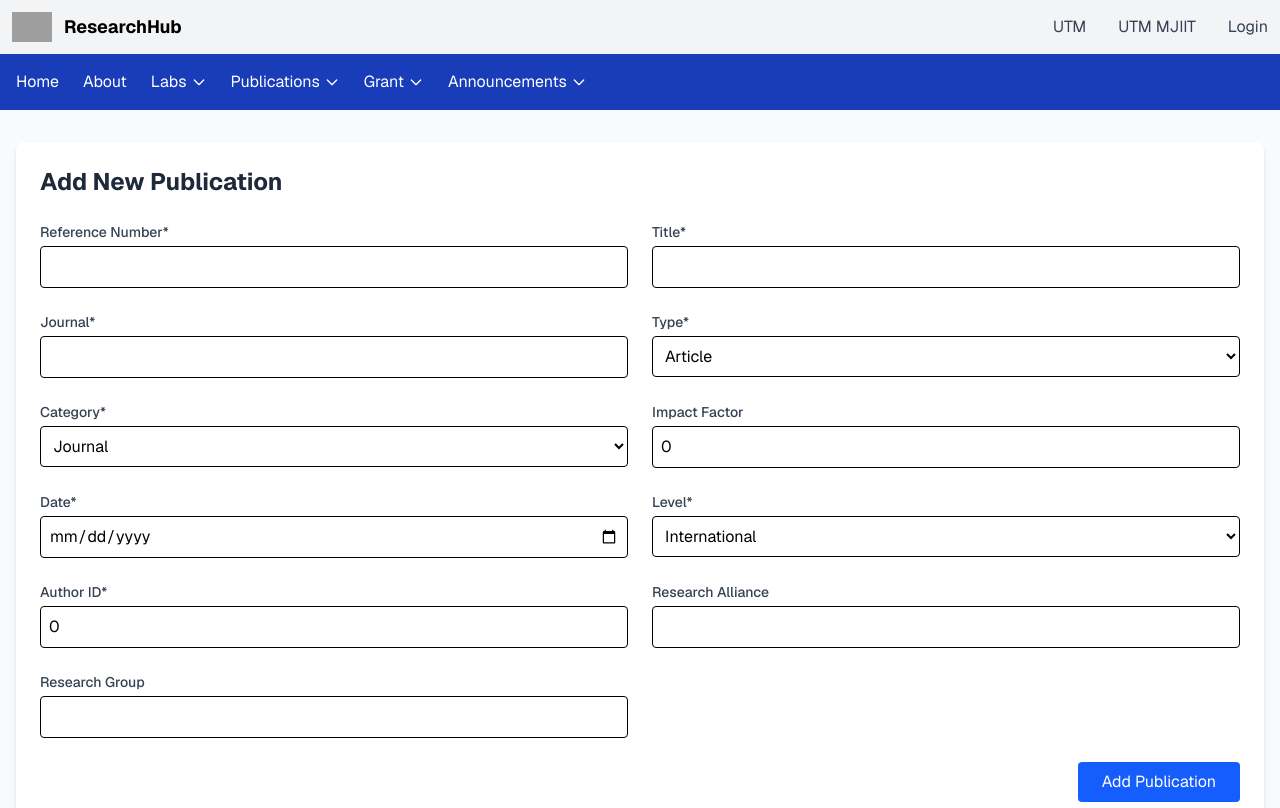
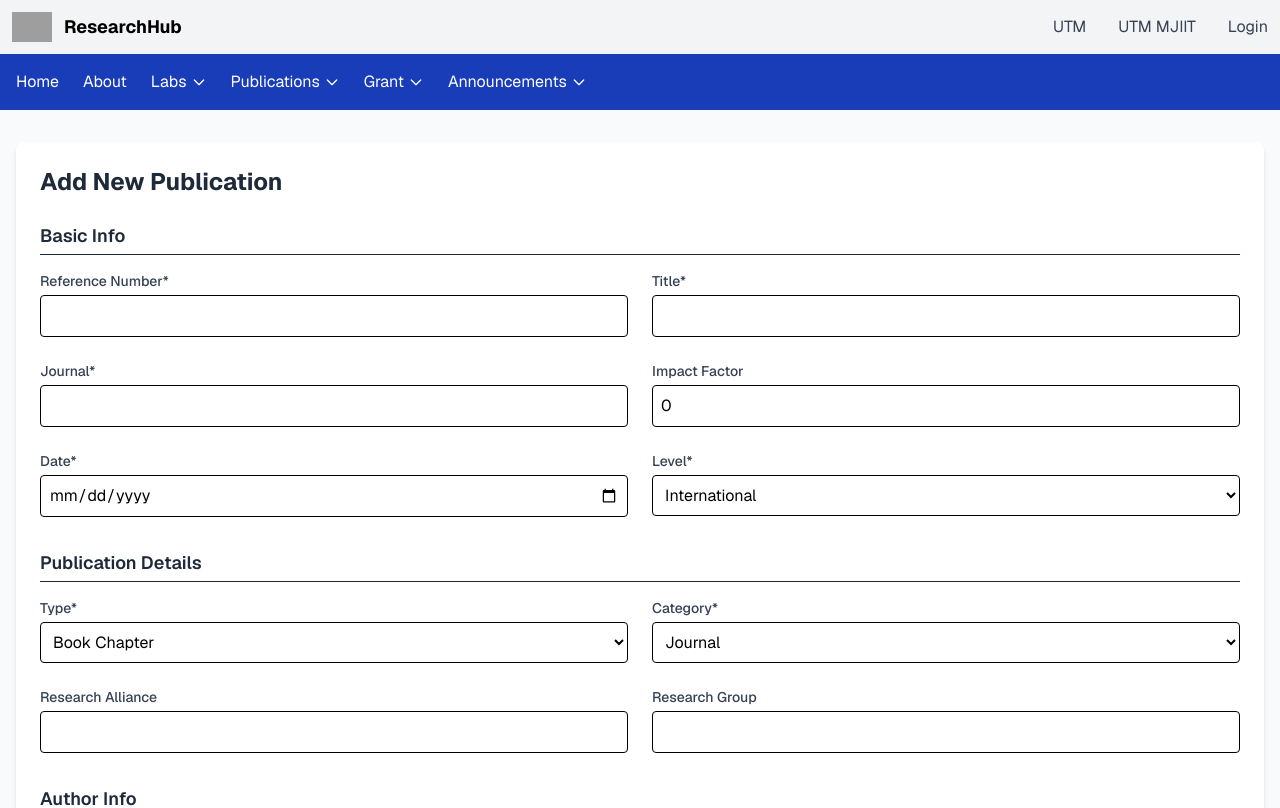
Before and after one commit to safcoding/researchhub, a Next.js app: page /publication-add in a window 1280 px wide. Shown: the top 808 px of the page. Built offline with nearby package versions, Linux system fonts and the light colour scheme; no server answers; the database is empty; grey boxes are pictures that could not be loaded.

Commit message:
fixed most of the issues with publication module

```diff
--- a/src/app/publication-add/page.tsx
+++ b/src/app/publication-add/page.tsx
@@ -17,6 +17,7 @@ const PublicationsUpload: React.FC = () => {
     impact: 0,
     date: '',
     level: '',
+    author_name: '', // Added author_name, made it an array
     author_id: 0,
     research_alliance: '',
     rg_name: ''
@@ -34,13 +35,14 @@ const PublicationsUpload: React.FC = () => {
     setPublicationData({
       pub_refno: '',
       status: 'Published',
-      type: 'Article',
+      type: 'Book Chapter', //changed this to default to Book Chapter
       category: 'Journal',
       journal: '',
       title: '',
       impact: 0,
       date: '',
       level: 'International',
+      author_name: '',
       author_id: 0,
       research_alliance: '',
       rg_name: ''
@@ -72,8 +74,25 @@ const PublicationsUpload: React.FC = () => {
     }
   };
 
+
+//Changed this
+// This function handles the edit action for a publication
   const handleEdit = (publication: Publication) => {
-    setPublicationData(publication);
+    setPublicationData({
+      pub_refno: publication.pub_refno ?? '',
+      status: publication.status ?? '',
+      type: publication.type ?? '',
+      category: publication.category ?? '',
+      journal: publication.journal ?? '',
+      title: publication.title ?? '',
+      impact: publication.impact ?? 0,
+      date: publication.date ?? '',
+      level: publication.level ?? '',
+      author_name: publication.author_name ?? '',
+      author_id: publication.author_id ?? 0,
+      research_alliance: publication.research_alliance ?? '',
+      rg_name: publication.rg_name ?? ''
+    });
     setEditingId(publication.id ?? null);
     window.scrollTo({ top: 0, behavior: 'smooth' });
   };
@@ -101,6 +120,9 @@ const PublicationsUpload: React.FC = () => {
             {editingId ? 'Edit Publication' : 'Add New Publication'}
           </h1>
 
+          {/* ========== Section: Basic Info ========== */}
+<div className="mb-8">
+  <h2 className="text-lg font-semibold text-gray-800 mb-4 border-b pb-1">Basic Info</h2>
   <div className="grid grid-cols-1 md:grid-cols-2 gap-6">
     <div>
       <label className="block text-sm font-medium text-gray-700 mb-1">Reference Number*</label>
@@ -113,7 +135,6 @@ const PublicationsUpload: React.FC = () => {
         required
       />
     </div>
-
     <div>
       <label className="block text-sm font-medium text-gray-700 mb-1">Title*</label>
       <input
@@ -125,7 +146,6 @@ const PublicationsUpload: React.FC = () => {
         required
       />
     </div>
-
     <div>
       <label className="block text-sm font-medium text-gray-700 mb-1">Journal*</label>
       <input
@@ -137,7 +157,50 @@ const PublicationsUpload: React.FC = () => {
         required
       />
     </div>
+    <div>
+      <label className="block text-sm font-medium text-gray-700 mb-1">Impact Factor</label>
+      <input
+        type="number"
+        name="impact"
+        value={publicationData.impact}
+        onChange={handleInputChange}
+        className="w-full p-2 border rounded"
+        step="0.01"
+        min="0"
+      />
+    </div>
+    <div>
+      <label className="block text-sm font-medium text-gray-700 mb-1">Date*</label>
+      <input
+        type="date"
+        name="date"
+        value={publicationData.date}
+        onChange={handleInputChange}
+        className="w-full p-2 border rounded"
+        required
+      />
+    </div>
+    <div>
+      <label className="block text-sm font-medium text-gray-700 mb-1">Level*</label>
+      <select
+        name="level"
+        value={publicationData.level}
+        onChange={handleInputChange}
+        className="w-full p-2 border rounded"
+        required
+      >
+        <option value="International">International</option>
+        <option value="National">National</option>
+        <option value="Local">Local</option>
+      </select>
+    </div>
+  </div>
+</div>
 
+{/* ========== Section: Publication Details ========== */}
+<div className="mb-8">
+  <h2 className="text-lg font-semibold text-gray-800 mb-4 border-b pb-1">Publication Details</h2>
+  <div className="grid grid-cols-1 md:grid-cols-2 gap-6">
     <div>
       <label className="block text-sm font-medium text-gray-700 mb-1">Type*</label>
       <select
@@ -147,13 +210,14 @@ const PublicationsUpload: React.FC = () => {
         className="w-full p-2 border rounded"
         required
       >
-                <option value="Article">Article</option>
-                <option value="Conference">Conference</option>
         <option value="Book Chapter">Book Chapter</option>
-                <option value="Book">Book</option>
+        <option value="Research Book">Research Book</option>
+        <option value="Scopus">Scopus</option>
+        <option value="Web of Science">Web of Science</option>
+        <option value="Conference/Proceeding">Conference/Proceeding</option>
+        <option value="Others">Others</option>
       </select>
     </div>
-
     <div>
       <label className="block text-sm font-medium text-gray-700 mb-1">Category*</label>
       <select
@@ -168,47 +232,44 @@ const PublicationsUpload: React.FC = () => {
         <option value="Book">Book</option>
       </select>
     </div>
-
     <div>
-              <label className="block text-sm font-medium text-gray-700 mb-1">Impact Factor</label>
+      <label className="block text-sm font-medium text-gray-700 mb-1">Research Alliance</label>
       <input
-                type="number"
-                name="impact"
-                value={publicationData.impact}
+        type="text"
+        name="research_alliance"
+        value={publicationData.research_alliance}
         onChange={handleInputChange}
         className="w-full p-2 border rounded"
-                step="0.01"
-                min="0"
       />
     </div>
+    <div>
+      <label className="block text-sm font-medium text-gray-700 mb-1">Research Group</label>
+      <input
+        type="text"
+        name="rg_name"
+        value={publicationData.rg_name}
+        onChange={handleInputChange}
+        className="w-full p-2 border rounded"
+      />
+    </div>
+  </div>
+</div>
 
+{/* ========== Section: Author Info ========== */}
+<div className="mb-8">
+  <h2 className="text-lg font-semibold text-gray-800 mb-4 border-b pb-1">Author Info</h2>
+  <div className="grid grid-cols-1 md:grid-cols-2 gap-6">
     <div>
-              <label className="block text-sm font-medium text-gray-700 mb-1">Date*</label>
+      <label className="block text-sm font-medium text-gray-700 mb-1">Author Name*</label>
       <input
-                type="date"
-                name="date"
-                value={publicationData.date}
+        type="text"
+        name="author_name"
+        value={publicationData.author_name}
         onChange={handleInputChange}
         className="w-full p-2 border rounded"
         required
       />
     </div>
-
-            <div>
-              <label className="block text-sm font-medium text-gray-700 mb-1">Level*</label>
-              <select
-                name="level"
-                value={publicationData.level}
-                onChange={handleInputChange}
-                className="w-full p-2 border rounded"
-                required
-              >
-                <option value="International">International</option>
-                <option value="National">National</option>
-                <option value="Local">Local</option>
-              </select>
-            </div>
-
     <div>
       <label className="block text-sm font-medium text-gray-700 mb-1">Author ID*</label>
       <input
@@ -220,29 +281,9 @@ const PublicationsUpload: React.FC = () => {
         required
       />
     </div>
-
-            <div>
-              <label className="block text-sm font-medium text-gray-700 mb-1">Research Alliance</label>
-              <input
-                type="text"
-                name="research_alliance"
-                value={publicationData.research_alliance}
-                onChange={handleInputChange}
-                className="w-full p-2 border rounded"
-              />
+  </div>
 </div>
 
-            <div>
-              <label className="block text-sm font-medium text-gray-700 mb-1">Research Group</label>
-              <input
-                type="text"
-                name="rg_name"
-                value={publicationData.rg_name}
-                onChange={handleInputChange}
-                className="w-full p-2 border rounded"
-              />
-            </div>
-          </div>
 
           <div className="mt-6 flex justify-end space-x-4">
             {editingId && (
@@ -271,6 +312,7 @@ const PublicationsUpload: React.FC = () => {
                 <tr>
                   <th className="text-left px-4 py-2">Ref No</th>
                   <th className="text-left px-4 py-2">Title</th>
+                  <th className="text-left px-4 py-2">Author</th> {/* Added author_name field */}
                   <th className="text-left px-4 py-2">Journal</th>
                   <th className="text-left px-4 py-2">Type</th>
                   <th className="text-left px-4 py-2">Date</th>
@@ -282,6 +324,7 @@ const PublicationsUpload: React.FC = () => {
                   <tr key={pub.id} className="border-b hover:bg-gray-50">
                     <td className="px-4 py-2">{pub.pub_refno}</td>
                     <td className="px-4 py-2">{pub.title}</td>
+                    <td className="px-4 py-2">{pub.author_name}</td> {/* Added author_name field */}
                     <td className="px-4 py-2">{pub.journal}</td>
                     <td className="px-4 py-2">{pub.type}</td>
                     <td className="px-4 py-2">{pub.date}</td>
--- a/src/app/publications/page.tsx
+++ b/src/app/publications/page.tsx
@@ -57,8 +57,14 @@ const monthlyData = useMemo(() => {
       const matchesYear = filterYear === '' ||
         new Date(pub.date).getFullYear().toString() === filterYear;
 
+      //const matchesType = filterType === '' ||
+       // pub.type.toLowerCase() === filterType.toLowerCase();
+
+       // Updated to include more types
       const matchesType = filterType === '' ||
+      filterType === 'All Types' ||
       pub.type.toLowerCase() === filterType.toLowerCase();
+
 
       return matchesSearch && matchesCategory && matchesYear && matchesType;
     });
@@ -226,11 +232,14 @@ const monthlyData = useMemo(() => {
                 onChange={(e) => setFilterType(e.target.value)}
                 className="border px-3 py-2 rounded text-sm"
               >
-                <option value="">All Types</option>
-                <option value="Article">Article</option>
-                <option value="Conference">Conference</option>
+                 {/* Changed this to include more options */}
+                <option value="All Types">All Types</option>
                 <option value="Book Chapter">Book Chapter</option>
-                <option value="Book">Book</option>
+                <option value="Research Book">Research Book</option>
+                <option value="Scopus">Scopus</option>
+                <option value="Web of Science">Web of Science</option>
+                <option value="Conference/Proceeding">Conference/Proceeding</option>
+                <option value="Others">Others</option>
               </select>
               <input
                 type="text"
@@ -247,6 +256,7 @@ const monthlyData = useMemo(() => {
     <tr>
       <th className="text-left px-4 py-2">Ref No</th>
       <th className="text-left px-4 py-2">Title</th>
+      <th className="text-left px-4 py-2">Author</th>{/*added author*/}
       <th className="text-left px-4 py-2">Journal</th>
       <th className="text-left px-4 py-2">Type</th>
       <th className="text-left px-4 py-2">Category</th>
@@ -260,22 +270,25 @@ const monthlyData = useMemo(() => {
         <tr key={pub.id} className="border-b hover:bg-gray-50">
           <td className="px-4 py-2">{pub.pub_refno}</td>
           <td className="px-4 py-2">{pub.title}</td>
+          <td className="px-4 py-2">{pub.author_name}</td>
           <td className="px-4 py-2">{pub.journal}</td>
           <td className="px-4 py-2">{pub.type}</td>
           <td className="px-4 py-2">{pub.category}</td>
           <td className="px-4 py-2">{pub.impact}</td>
-                      <td className="px-4 py-2">{pub.date}</td>
+          <td className="px-4 py-2">{new Date(pub.date).toLocaleDateString()}</td>
         </tr>
       ))
     ) : (
       <tr>
-                    <td colSpan={6} className="px-4 py-4 text-center text-gray-500">
+        <td colSpan={8} className="px-4 py-4 text-center text-gray-500">
           No publications found matching your criteria
         </td>
       </tr>
     )}
+
   </tbody>
 </table>
+
           </div>
         </div>
       </main>
--- a/src/hooks/publication-logic.tsx
+++ b/src/hooks/publication-logic.tsx
@@ -14,7 +14,8 @@ export type Publication = {
   impact: number;
   date: string;
   level: string;
-  author_id: number;
+  author_name: string;//added this
+  author_id: number
   research_alliance: string;
   rg_name: string;
 };
@@ -30,32 +31,32 @@ export function PublicationLogic() {
       setError(null);
       const { data, error } = await supabase
         .from('publications')
-        .select('*')
+        .select('*') //changed back
         .order('date', { ascending: false });
 
       if (error) throw error;
       setPublications(data || []);
     } catch (e) {
-      console.error('Error fetching publications:', e);
+      console.error('Error fetching publications!', e);
       setError(e instanceof Error ? e.message : 'Unknown error');
     } finally {
       setLoading(false);
     }
   };
 
-  const addPublication = async (newPublication: Omit<Publication, 'id'>, file?: File) => {
+  const addPublication = async (newPublication: Omit<Publication, 'id'>) => {
     try {
       setError(null);
-      const { data, error: insertError } = await supabase
+      const { data, error } = await supabase
         .from('publications')
         .insert([newPublication])
-        .select()
+        .select();
 
-      if (insertError) throw insertError;
+      if (error) throw error;
       await fetchPublications();
       return data;
     } catch (e) {
-      console.error('Error adding publication:', e);
+      console.error('Error adding publication!', e);
       setError(e instanceof Error ? e.message : 'Unknown error');
       throw e;
     }
@@ -64,15 +65,15 @@ export function PublicationLogic() {
   const updatePublication = async (id: number, updatedData: Partial<Publication>) => {
     try {
       setError(null);
-      const { error: updateError } = await supabase
+      const { error } = await supabase
         .from('publications')
         .update(updatedData)
         .eq('id', id);
 
-      if (updateError) throw updateError;
+      if (error) throw error;
       await fetchPublications();
     } catch (e) {
-      console.error('Error updating publication:', e);
+      console.error('Error updating publication!', e);
       setError(e instanceof Error ? e.message : 'Unknown error');
       throw e;
     }
@@ -81,15 +82,15 @@ export function PublicationLogic() {
   const deletePublication = async (id: number) => {
     try {
       setError(null);
-      const { error: deleteError } = await supabase
+      const { error } = await supabase
         .from('publications')
         .delete()
         .eq('id', id);
 
-      if (deleteError) throw deleteError;
+      if (error) throw error;
       await fetchPublications();
     } catch (e) {
-      console.error('Error deleting publication:', e);
+      console.error('Error deleting publication!', e);
       setError(e instanceof Error ? e.message : 'Unknown error');
       throw e;
     }
@@ -99,13 +100,13 @@ export function PublicationLogic() {
     void fetchPublications();
   }, []);
 
- return {
+  return {
     publications,
     loading,
     error,
     addPublication,
     updatePublication,
     deletePublication,
-    refreshPublications: fetchPublications
+    refreshPublications: fetchPublications,
   };
 }
```
Lines whose indentation alone changed are shown as unchanged.
